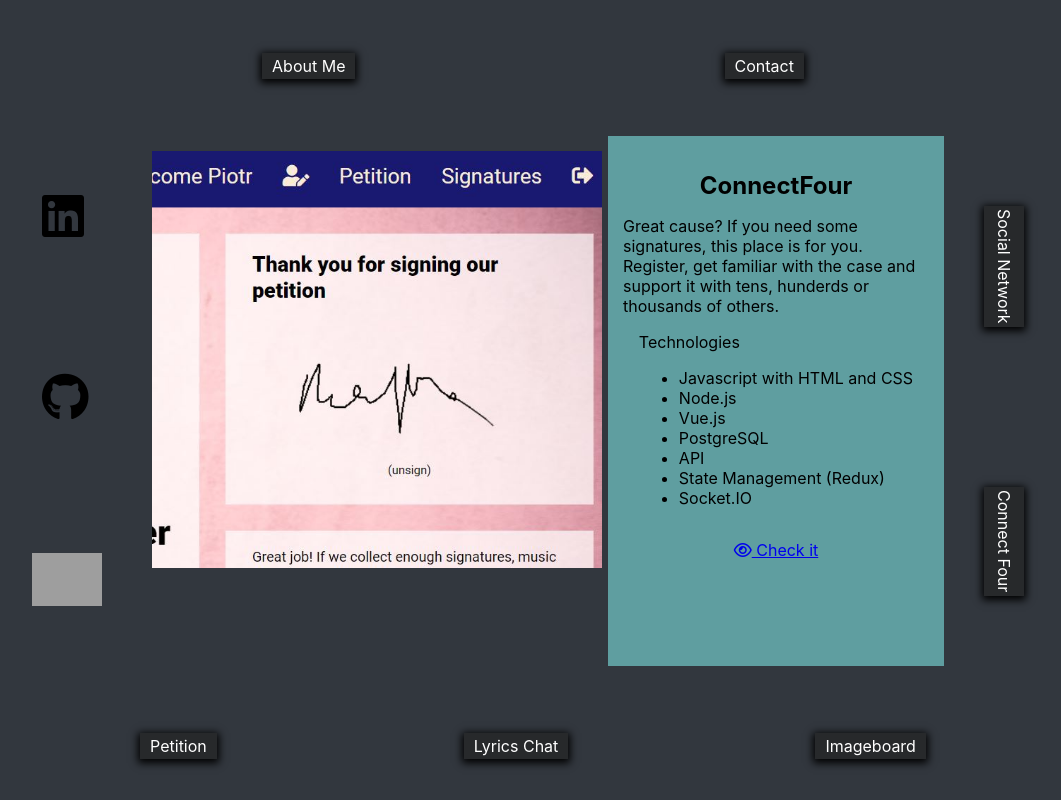
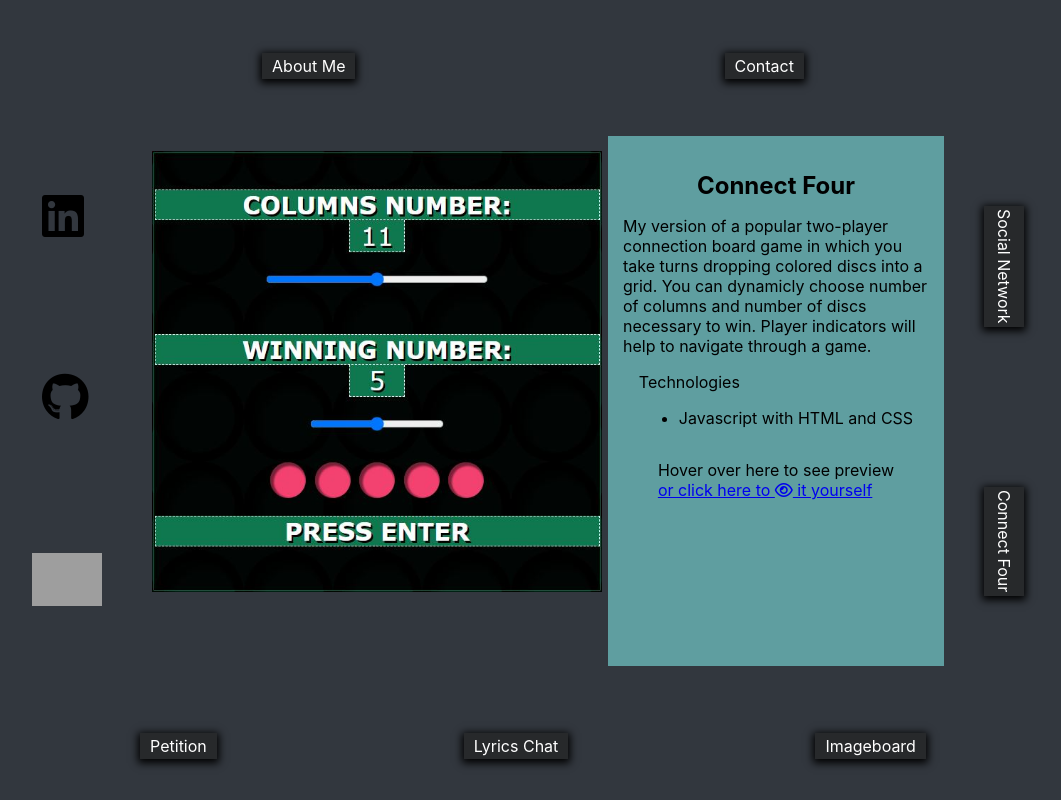
Before and after one commit to pyotreq-tech/portfolio, a React (Create React App) app: page /ConnectFour in a window 1280 px wide. Shown: the whole page, without its empty margins (107-1168 px from the left). Built offline with nearby package versions, Linux system fonts and the light colour scheme; grey boxes are pictures that could not be loaded.

Commit message:
Connect four, ImageBoard components

```diff
--- a/src/ConnectFour.js
+++ b/src/ConnectFour.js
@@ -2,7 +2,7 @@ function ConnectFour() {
     return (
         <>
             <div className="half">
-                <img src="./petition.JPG" style={{ width: "450px" }} />
+                <img src="./connectfour.JPG" style={{ width: "450px" }} />
             </div>
             <div
                 className="half"
@@ -14,31 +14,29 @@ function ConnectFour() {
                     alignItems: "center",
                 }}
             >
-                <h2>ConnectFour</h2>
+                <h2>Connect Four</h2>
 
                 <p>
-                    Great cause? If you need some signatures, this place is for
-                    you. Register, get familiar with the case and support it
-                    with tens, hunderds or thousands of others.
+                    My version of a popular two-player connection board game in
+                    which you take turns dropping colored discs into a grid. You
+                    can dynamicly choose number of columns and number of discs
+                    necessary to win. Player indicators will help to navigate
+                    through a game.
                 </p>
                 <p>
                     Technologies
                     <ul>
                         <li>Javascript with HTML and CSS</li>
-                        <li>Node.js</li>
-                        <li>Vue.js</li>
-                        <li>PostgreSQL</li>
-                        <li>API</li>
-                        <li>State Management (Redux)</li>
-                        <li>Socket.IO</li>
                     </ul>
                 </p>
                 <p>
+                    Hover over here to see preview
+                    <br />
                     <a
-                        href="https://pyotreq-petition.herokuapp.com/"
+                        href="https://pyotreq-connect-four.herokuapp.com/"
                         target="_blank"
                     >
-                        <i class="far fa-eye"></i> Check it
+                        or click here to <i class="far fa-eye"></i> it yourself
                     </a>
                 </p>
             </div>
--- a/src/ImageBoard.js
+++ b/src/ImageBoard.js
@@ -18,26 +18,27 @@ function ImageBoard() {
 
                 <p>
                     Online gallery of pictures. Add photos, descriptions and
-                    tags. Multiple options of display.
+                    tags. Multiple options of display and sorting. Limit of
+                    maximum file weight, navigation and hash routing.
                 </p>
                 <p>
-                    Technologies
+                    Technologies:
                     <ul>
                         <li>Javascript with HTML and CSS</li>
                         <li>Node.js</li>
                         <li>Vue.js</li>
                         <li>PostgreSQL</li>
-                        <li>API</li>
-                        <li>State Management (Redux)</li>
-                        <li>Socket.IO</li>
+                        <li>AWS</li>
                     </ul>
                 </p>
                 <p>
+                    Hover over here to see preview
+                    <br />
                     <a
                         href="https://pyotreq-city-board.herokuapp.com/"
                         target="_blank"
                     >
-                        <i class="far fa-eye"></i> Check it
+                        or click here to <i class="far fa-eye"></i> it yourself
                     </a>
                 </p>
             </div>
```
Also changed, not shown: public/connectfour.JPG (added), 1 other file (tests, documents, lock files or other folders).
